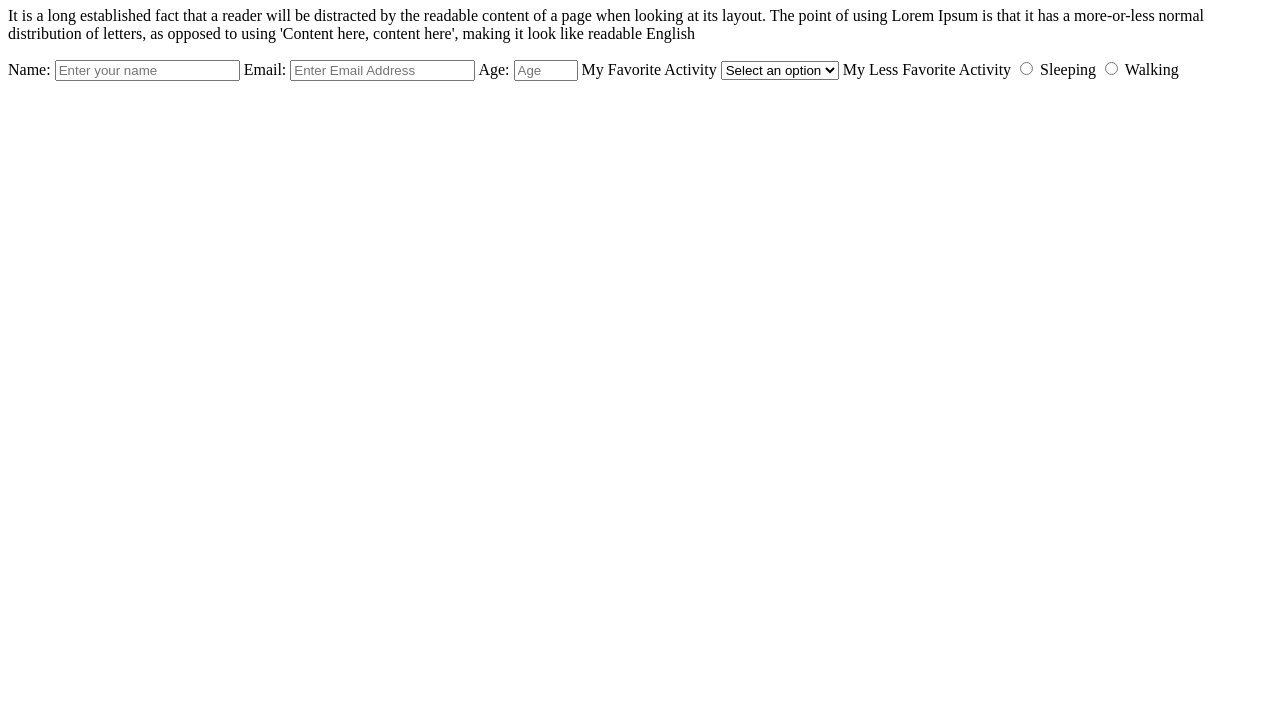
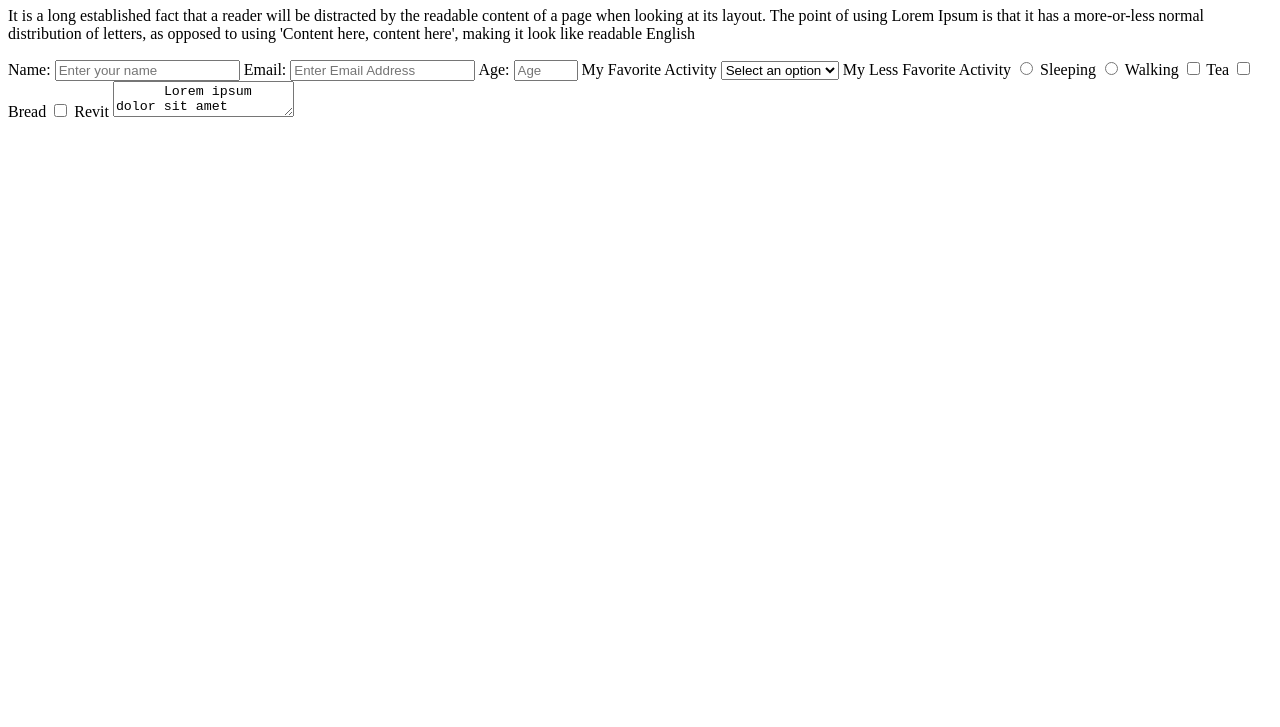
Before and after one commit to joshkhama/microverse-trial, a plain HTML site: page index.html in a window 1280 px wide. Shown: the part 73-800 px from the top of the page. Drawn offline with Linux system fonts and the light colour scheme.

Commit message:
fulfilled user stories 14 and 15 by second driver

```diff
--- a/index.html
+++ b/index.html
@@ -37,6 +37,19 @@
     <label for="sleeping">Sleeping</label>
     <input type="radio" name="less-favorite" id="walking" value="walking">
     <label for="walking">Walking</label>
+
+    <!--Checkboxes-->
+    <input type="checkbox" name="checker" value="tea" id="tea">
+    <label for="tea">Tea</label>
+    <input type="checkbox" name="checker" value="bread" id="bread">
+    <label for="bread">Bread</label>
+    <input type="checkbox" name="checker" value="revit" id="revit">
+    <label for="revit">Revit</label>
+
+    <!--Textarea-->
+    <textarea>
+      Lorem ipsum dolor sit amet consectetur, adipisicing elit. Sequi aut commodi facilis excepturi optio soluta amet a quas dicta modi enim voluptate nesciunt fugiat laudantium repudiandae, provident vero voluptates quidem?
+    </textarea>
   </form>
 </body>
 
```
